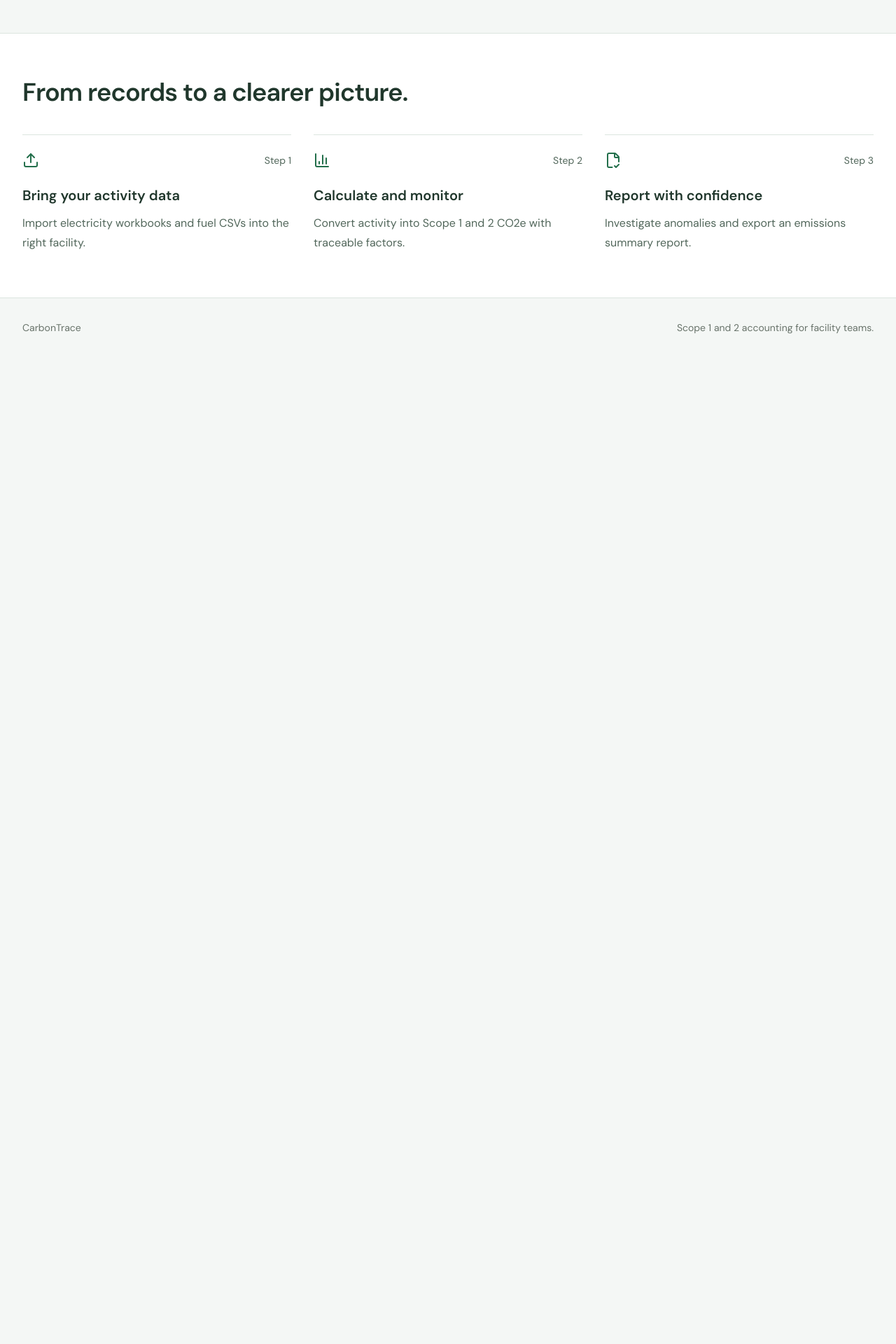
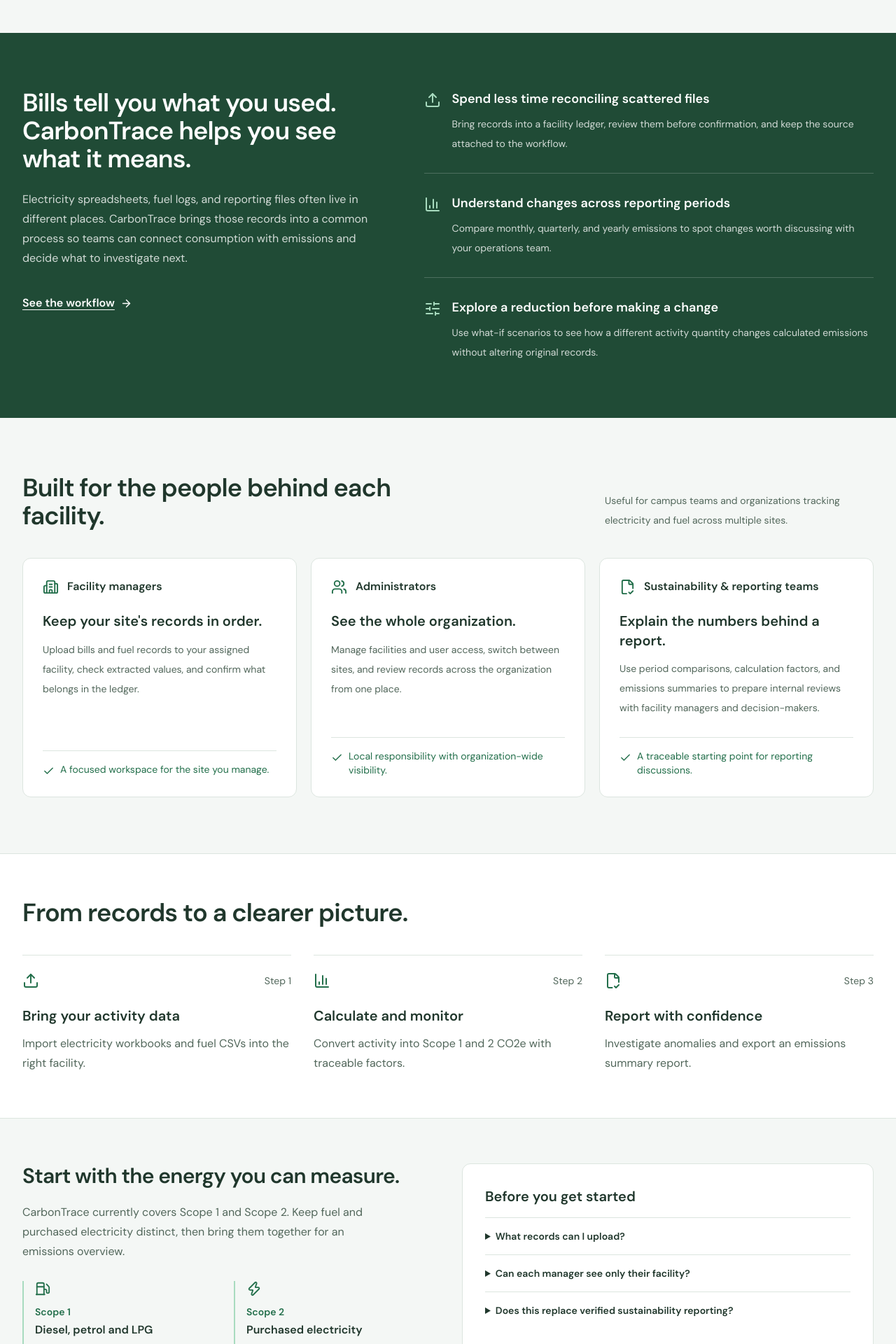
Before and after one commit to PlatypusPus/CarbonMonitor, a React (Vite) app in the folder frontend/: page / in a window 1280 px wide. Shown: the part 740-2660 px from the top of the page at 70% size. Before the commit the page ends 1250 px from the top, so only its background shows below. Built offline with nearby package versions, Linux system fonts and the light colour scheme; no server answers.

Commit message:
style(frontend): align navigation and explain CarbonTrace benefits

```diff
--- a/frontend/src/components/Sidebar.jsx
+++ b/frontend/src/components/Sidebar.jsx
@@ -15,8 +15,8 @@
   const { user } = useAuth();
   const navigation = [...links, { to: "/administration", label: user?.role === "admin" ? "Facilities & users" : "My facility", icon: Building2 }];
   return (
-    <aside className="workspace-sidebar hidden w-[232px] shrink-0 flex-col p-4 md:flex">
-      <p className="px-3 pb-4 pt-3 text-xs font-semibold text-white/70">
+    <aside className="workspace-sidebar hidden w-[232px] shrink-0 flex-col border-r border-line p-4 md:flex">
+      <p className="px-3 pb-4 pt-3 text-xs font-semibold text-body">
         Your workspace
       </p>
       <nav aria-label="Workspace navigation" className="flex flex-col gap-1.5">
@@ -26,11 +26,7 @@
             to={to}
             end={end}
             className={({ isActive }) =>
-              `flex min-h-12 items-center gap-3 rounded-lg px-3 py-3 text-sm font-medium transition-colors ${
-                isActive
-                  ? "bg-[#DAEDE2] text-[#195A3C] shadow-sm"
-                  : "text-white/80 hover:bg-white/10 hover:text-white"
-              }`
+              `workspace-nav-link ${isActive ? "is-active" : ""}`
             }
           >
             <span className="grid w-5 shrink-0 place-items-center">
@@ -40,7 +36,7 @@
           </NavLink>
         ))}
       </nav>
-      <div className="mt-auto px-3 pb-3 pt-16 text-xs leading-6 text-white/70"><p className="font-semibold text-white">Know your footprint.</p><p>Review activity. Track change.<br />Make informed decisions.</p></div>
+      <div className="mt-auto px-3 pb-3 pt-12 text-xs leading-6 text-body"><div className="border-t border-line pt-4"><p className="font-semibold text-ink">Accounting coverage</p><p>Scope 1: fuel consumption<br />Scope 2: purchased electricity</p></div></div>
     </aside>
   );
 }
@@ -49,10 +45,10 @@
   const { user } = useAuth();
   const navigation = [...links, { to: "/administration", label: user?.role === "admin" ? "Facilities & users" : "My facility", icon: Building2 }];
   return (
-    <nav className="flex gap-1 overflow-x-auto border-b border-line bg-sidebar px-3 py-2 md:hidden" aria-label="Workspace navigation">
+    <nav className="flex gap-1 overflow-x-auto border-b border-line bg-surface px-3 py-2 md:hidden" aria-label="Workspace navigation">
       {navigation.map(({ to, label, icon: Icon, end }) => (
-        <NavLink key={to} to={to} end={end} className={({ isActive }) => `flex shrink-0 items-center gap-2 rounded-lg px-3 py-2 text-xs font-semibold ${isActive ? "bg-[#E2EFE7] text-leaf-deep" : "text-body"}`}>
-          <Icon size={15} />{label}
+        <NavLink key={to} to={to} end={end} className={({ isActive }) => `workspace-nav-link shrink-0 ${isActive ? "is-active" : ""}`}>
+          <Icon size={18} />{label}
         </NavLink>
       ))}
     </nav>
--- a/frontend/src/components/TopBar.jsx
+++ b/frontend/src/components/TopBar.jsx
@@ -4,6 +4,7 @@
 import { useWorkspace } from "../context/WorkspaceContext";
 import { useFacilities } from "../api/hooks";
 import Dropdown from "./Dropdown";
+import { Link } from "react-router-dom";
 
 export default function TopBar() {
   const { user, logout } = useAuth();
@@ -13,21 +14,22 @@
   const initial = user?.email?.[0]?.toUpperCase() ?? "?";
 
   return (
-    <header className="workspace-header relative z-30 flex shrink-0 flex-wrap items-center justify-between gap-4 border-b border-line bg-surface px-4 py-4 md:px-6">
+    <header className="workspace-header relative z-30 flex shrink-0 flex-wrap items-stretch border-b border-line bg-surface">
       <a href="#main-content" className="skip-link">Skip to content</a>
-      <div className="flex items-center gap-2">
+      <Link to="/dashboard" aria-label="CarbonTrace overview" className="flex min-h-20 w-full shrink-0 items-center gap-2 px-5 md:w-[232px] md:border-r md:border-line">
         <div className="grid h-10 w-10 place-items-center rounded-xl bg-leaf-action text-white">
           <Leaf size={22} aria-hidden="true" />
         </div>
-        <div><span className="text-lg font-bold tracking-tight text-ink">CarbonTrace</span><p className="text-xs text-body">Facility emissions workspace</p></div>
-      </div>
-      <div className="flex min-w-0 flex-wrap items-center gap-3">
+        <div><span className="text-lg font-bold tracking-tight text-ink">CarbonTrace</span><p className="text-xs text-body">Emissions workspace</p></div>
+      </Link>
+      <div className="flex min-w-0 flex-1 flex-wrap items-center gap-3 px-4 pb-4 md:px-7 md:py-3">
         <div className="flex min-w-0 items-center gap-2 text-sm">
           <Building2 size={16} className="shrink-0 text-leaf" />
-          {isAdmin ? <Dropdown label="Workspace facility" value={facilityId} onChange={setFacilityId} className="w-[220px]" options={[{value:'',label:'All facilities'}, ...(facilities.data ?? []).map((f) => ({value:f.id,label:f.name}))]} /> : <span>{facilities.data?.find((f) => f.id === facilityId)?.name ?? 'No facility assigned'}</span>}
+          {isAdmin ? <Dropdown label="Workspace facility" value={facilityId} onChange={setFacilityId} className="w-[180px] sm:w-[220px]" options={[{value:'',label:'All facilities'}, ...(facilities.data ?? []).map((f) => ({value:f.id,label:f.name}))]} /> : <span>{facilities.data?.find((f) => f.id === facilityId)?.name ?? 'No facility assigned'}</span>}
         </div>
-        <div className="hidden text-right text-xs sm:block"><p className="font-semibold text-ink">{user?.full_name || user?.email}</p><p className="mt-1 flex items-center justify-end gap-1 text-muted"><ShieldCheck size={12} />{isAdmin ? "Administrator" : "Facility manager"}</p></div>
-        <div className="grid h-9 w-9 place-items-center rounded-full bg-mint text-sm font-semibold text-leaf-deep">
+        <div className="ml-auto flex items-center gap-3">
+        <div className="hidden max-w-[160px] text-right text-xs lg:block"><p className="truncate font-semibold text-ink">{user?.full_name || user?.email}</p><p className="mt-1 flex items-center justify-end gap-1 text-muted"><ShieldCheck size={12} />{isAdmin ? "Administrator" : "Facility manager"}</p></div>
+        <div aria-hidden="true" className="hidden h-9 w-9 place-items-center rounded-full bg-mint text-sm font-semibold text-leaf-deep sm:grid">
           {initial}
         </div>
         <button
@@ -38,6 +40,7 @@
         >
           <LogOut size={18} />
         </button>
+        </div>
       </div>
     </header>
   );
--- a/frontend/src/pages/Landing.jsx
+++ b/frontend/src/pages/Landing.jsx
@@ -1,4 +1,4 @@
-import { ArrowRight, BarChart3, FileCheck2, Leaf, Upload } from "lucide-react";
+import { ArrowRight, BarChart3, FileCheck2, Leaf, Upload, Building2, Users, SlidersHorizontal, Zap, Fuel, Check } from "lucide-react";
 import { Link } from "react-router-dom";
 
 import facilityHero from "../assets/carbontrace-facility-hero.png";
@@ -9,15 +9,23 @@
   { icon: FileCheck2, title: "Report with confidence", text: "Investigate anomalies and export an emissions summary report." },
 ];
 
+const audiences = [
+  { icon: Building2, title: "Facility managers", need: "Keep your site's records in order.", text: "Upload bills and fuel records to your assigned facility, check extracted values, and confirm what belongs in the ledger.", result: "A focused workspace for the site you manage." },
+  { icon: Users, title: "Administrators", need: "See the whole organization.", text: "Manage facilities and user access, switch between sites, and review records across the organization from one place.", result: "Local responsibility with organization-wide visibility." },
+  { icon: FileCheck2, title: "Sustainability & reporting teams", need: "Explain the numbers behind a report.", text: "Use period comparisons, calculation factors, and emissions summaries to prepare internal reviews with facility managers and decision-makers.", result: "A traceable starting point for reporting discussions." },
+];
+
 export default function Landing() {
   return (
     <div className="min-h-[100dvh] bg-canvas text-ink">
-      <header className="mx-auto flex h-20 max-w-7xl items-center justify-between border-b border-line px-5 md:px-8">
+      <header className="mx-auto flex min-h-20 max-w-7xl flex-wrap items-center justify-between gap-3 border-b border-line px-5 py-4 md:px-8">
         <Link to="/" className="flex items-center gap-2 font-bold tracking-tight" aria-label="CarbonTrace home">
           <span className="grid h-10 w-10 place-items-center rounded-xl bg-leaf-action text-white"><Leaf size={22} /></span>
           CarbonTrace
         </Link>
-        <nav className="flex items-center gap-2" aria-label="Public navigation">
+        <nav className="flex flex-wrap items-center gap-2" aria-label="Public navigation">
+          <a href="#why-carbontrace" className="rounded-lg px-2 py-2 text-sm font-semibold hover:bg-black/5">Why CarbonTrace</a>
+          <a href="#who-its-for" className="rounded-lg px-2 py-2 text-sm font-semibold hover:bg-black/5">Who it's for</a>
           <a href="#workflow" className="hidden rounded-lg px-3 py-2 text-sm font-semibold hover:bg-black/5 sm:block">How it works</a>
           <Link to="/login" className="rounded-lg border border-[#bdc9c0] px-4 py-2 text-sm font-bold hover:border-leaf">Sign in</Link>
         </nav>
@@ -42,6 +50,29 @@
           </figure>
         </section>
 
+        <section id="why-carbontrace" className="scroll-mt-6 bg-[#204B36] text-white">
+          <div className="mx-auto grid max-w-7xl gap-12 px-5 py-16 md:px-8 lg:grid-cols-[0.9fr_1.1fr] lg:py-20">
+            <div><h2 className="max-w-lg text-3xl font-semibold leading-tight tracking-tight sm:text-4xl">Bills tell you what you used.<br />CarbonTrace helps you see what it means.</h2>
+              <p className="mt-6 max-w-lg leading-7 text-white/80">Electricity spreadsheets, fuel logs, and reporting files often live in different places. CarbonTrace brings those records into a common process so teams can connect consumption with emissions and decide what to investigate next.</p>
+              <a href="#workflow" className="mt-7 inline-flex min-h-11 items-center gap-2 font-semibold text-white underline underline-offset-4">See the workflow <ArrowRight size={17} /></a>
+            </div>
+            <div className="space-y-7">
+              {[
+                [Upload, 'Spend less time reconciling scattered files', 'Bring records into a facility ledger, review them before confirmation, and keep the source attached to the workflow.'],
+                [BarChart3, 'Understand changes across reporting periods', 'Compare monthly, quarterly, and yearly emissions to spot changes worth discussing with your operations team.'],
+                [SlidersHorizontal, 'Explore a reduction before making a change', 'Use what-if scenarios to see how a different activity quantity changes calculated emissions without altering original records.'],
+              ].map(([Icon,title,text]) => <article key={title} className="flex gap-4 border-b border-white/20 pb-7 last:border-0 last:pb-0"><Icon size={24} className="mt-1 shrink-0 text-[#A8DBBF]" aria-hidden="true" /><div><h3 className="text-lg font-semibold">{title}</h3><p className="mt-2 text-sm leading-7 text-white/80">{text}</p></div></article>)}
+            </div>
+          </div>
+        </section>
+
+        <section id="who-its-for" className="mx-auto max-w-7xl scroll-mt-6 px-5 py-16 md:px-8 lg:py-20">
+          <div className="flex flex-wrap items-end justify-between gap-5"><h2 className="max-w-xl text-3xl font-semibold tracking-tight sm:text-4xl">Built for the people behind each facility.</h2><p className="max-w-sm text-sm leading-7 text-body">Useful for campus teams and organizations tracking electricity and fuel across multiple sites.</p></div>
+          <div className="mt-10 grid gap-5 md:grid-cols-3">
+            {audiences.map(({icon:Icon,title,need,text,result}) => <article key={title} className="flex flex-col rounded-xl border border-line bg-surface p-6 lg:p-7"><div className="mb-6 flex items-center gap-3"><Icon size={23} className="text-leaf-action" aria-hidden="true" /><h3 className="font-semibold">{title}</h3></div><p className="text-xl font-semibold leading-snug">{need}</p><p className="mb-7 mt-3 text-sm leading-7 text-body">{text}</p><p className="mt-auto flex items-start gap-2 border-t border-line pt-4 text-sm text-leaf-action"><Check size={17} className="mt-1 shrink-0" aria-hidden="true" />{result}</p></article>)}
+          </div>
+        </section>
+
         <section id="workflow" className="border-y border-line bg-surface">
           <div className="mx-auto max-w-7xl px-5 py-16 md:px-8">
             <h2 className="max-w-2xl text-3xl font-semibold tracking-tight sm:text-4xl">From records to a clearer picture.</h2>
@@ -56,6 +87,20 @@
             </div>
           </div>
         </section>
+
+        <section className="mx-auto grid max-w-7xl gap-10 px-5 py-16 md:px-8 lg:grid-cols-2">
+          <div><h2 className="text-3xl font-semibold tracking-tight">Start with the energy you can measure.</h2><p className="mt-5 max-w-lg leading-7 text-body">CarbonTrace currently covers Scope 1 and Scope 2. Keep fuel and purchased electricity distinct, then bring them together for an emissions overview.</p>
+            <div className="mt-7 grid gap-4 sm:grid-cols-2">{[[Fuel,'Scope 1','Diesel, petrol and LPG','Direct emissions from recorded fuel use.'],[Zap,'Scope 2','Purchased electricity','Indirect emissions calculated from electricity consumption.']].map(([Icon,scope,title,text]) => <div key={scope} className="border-l-2 border-mint pl-4"><Icon size={22} className="mb-3 text-leaf-action" /><p className="text-sm font-semibold text-leaf-action">{scope}</p><h3 className="mt-1 font-semibold">{title}</h3><p className="mt-2 text-sm leading-6 text-body">{text}</p></div>)}</div>
+          </div>
+          <div className="rounded-xl border border-line bg-surface p-6 sm:p-8"><h2 className="mb-4 text-xl font-semibold">Before you get started</h2>
+            {[
+              ['What records can I upload?', 'Import the supported electricity workbook format or activity CSVs. The intake workflow also supports scanned documents for review before confirmation.'],
+              ['Can each manager see only their facility?', 'Yes. Managers work within their assigned facility. Administrators control access and can review all facilities. Assigning an existing facility shares its historical records.'],
+              ['Does this replace verified sustainability reporting?', 'No. Calculations depend on the records and emission factors you use. Check completeness, units and applicable factors before using results for external reporting. Scope 3 is not currently included.'],
+            ].map(([question,answer]) => <details key={question} className="border-t border-line py-4"><summary className="cursor-pointer text-sm font-semibold text-ink">{question}</summary><p className="mt-3 text-sm leading-7 text-body">{answer}</p></details>)}
+          </div>
+        </section>
+        <section className="mx-auto max-w-7xl px-5 pb-16 md:px-8"><div className="flex flex-wrap items-center justify-between gap-6 rounded-2xl bg-[#E2EFE7] p-8 sm:p-10"><div><h2 className="text-2xl font-semibold tracking-tight sm:text-3xl">Put your facility records to work.</h2><p className="mt-3 text-sm text-body">Sign in to your assigned workspace. New accounts are created by your administrator.</p></div><Link to="/login" className="inline-flex items-center gap-2 rounded-lg bg-leaf-action px-5 py-3 font-semibold text-white hover:bg-leaf-action-hover">Open workspace <ArrowRight size={18} /></Link></div></section>
       </main>
 
       <footer className="mx-auto flex max-w-7xl flex-col gap-3 px-5 py-8 text-sm text-[#68736a] md:flex-row md:items-center md:justify-between md:px-8">
```
Also changed, not shown: frontend/src/index.css (+6 -1 lines).
